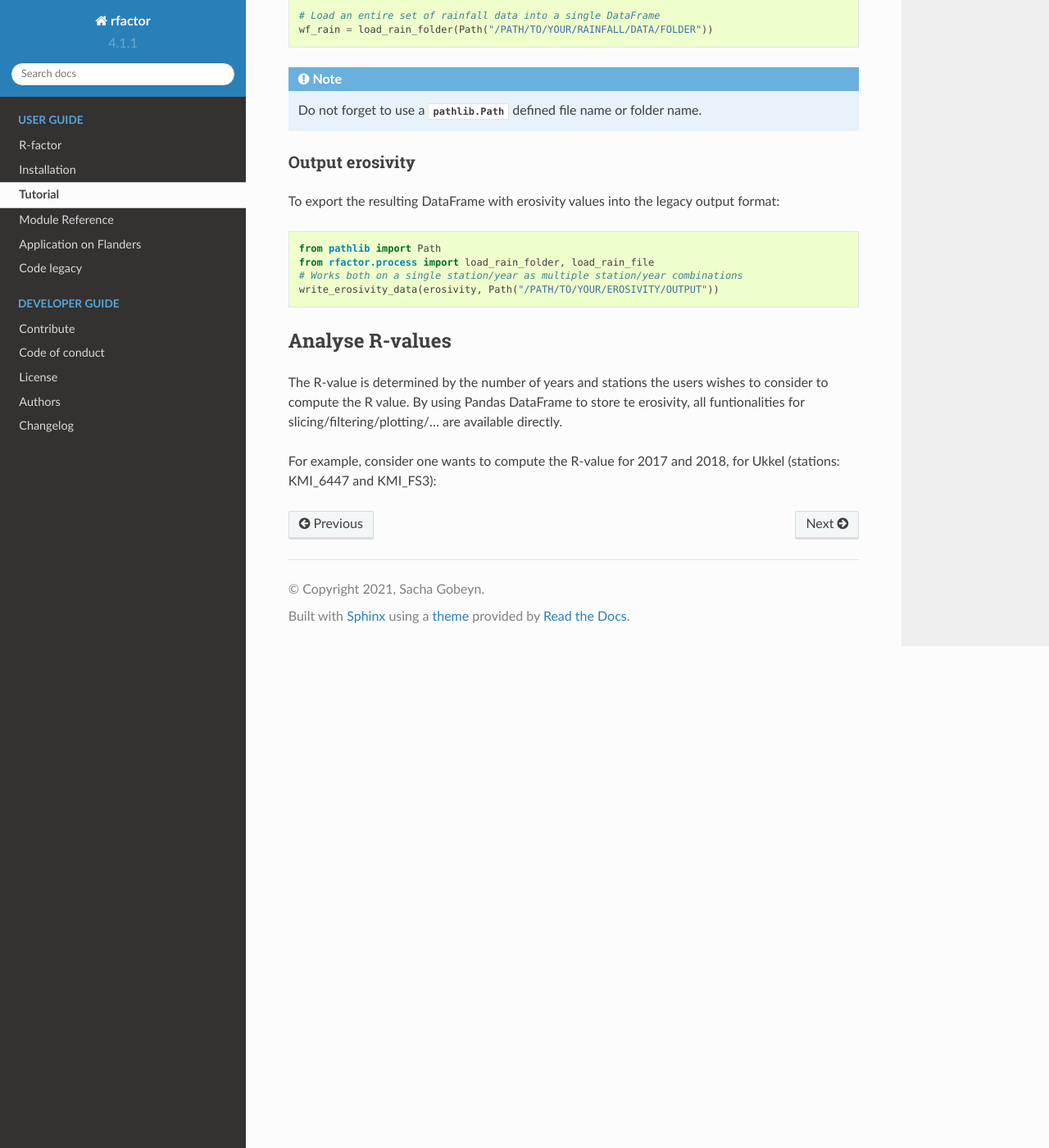
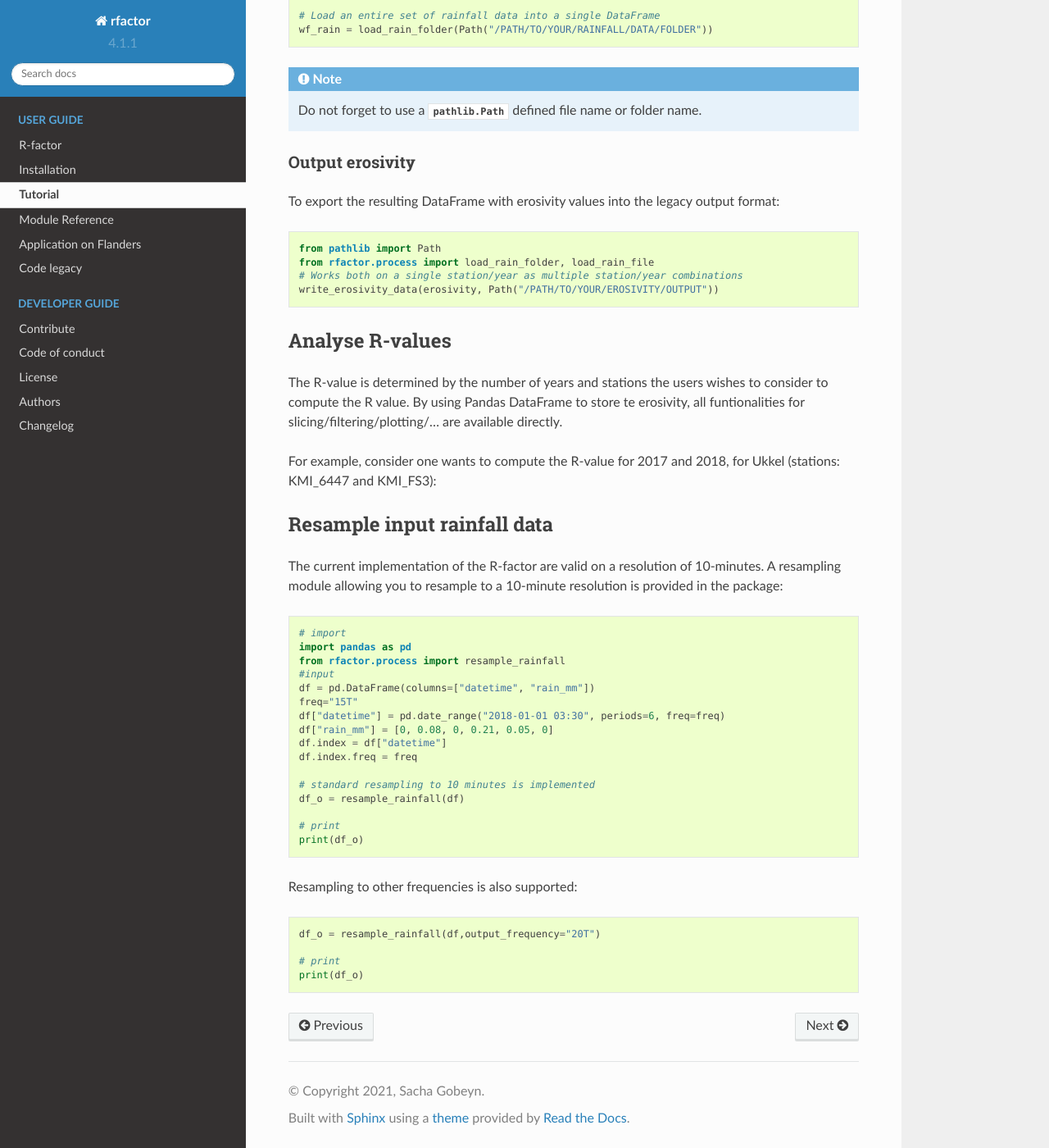
Before and after one commit to watem-sedem/rfactor, a Sphinx documentation site: the page built from docs/get-started.rst, in a window 1280 px wide and 1400 px high, scrolled down 3832 px. Shown: the whole window at 82% size. Built offline with Sphinx 7.4.7 and the Read the Docs theme 2.0.0, drawn with Linux system fonts in a browser that asks for light colours.

Commit message:
docs: add example for resampling bugs: fix small bugs in import test: update tests for test_valid (new file) and test_process

```diff
--- a/docs/get-started.rst
+++ b/docs/get-started.rst
@@ -223,3 +223,38 @@ For example, consider one wants to compute the R-value for 2017 and 2018, for Uk
 .. code-block:: python
     erosivity_selected = erosivity[(erosivity["year"].isin([2017, 2018])) &
                                    (erosivity["station"].isin(['KMI\_6447', 'KMI\_FS3']))]
+
+Resample input rainfall data
+----------------------------
+
+The current implementation of the R-factor are valid on a resolution of
+10-minutes. A resampling module allowing you to resample to a 10-minute
+resolution is provided in the package:
+
+.. code-block:: python
+
+    # import
+    import pandas as pd
+    from rfactor.process import resample_rainfall
+    #input
+    df = pd.DataFrame(columns=["datetime", "rain_mm"])
+    freq="15T"
+    df["datetime"] = pd.date_range("2018-01-01 03:30", periods=6, freq=freq)
+    df["rain_mm"] = [0, 0.08, 0, 0.21, 0.05, 0]
+    df.index = df["datetime"]
+    df.index.freq = freq
+
+    # standard resampling to 10 minutes is implemented
+    df_o = resample_rainfall(df)
+
+    # print
+    print(df_o)
+
+Resampling to other frequencies is also supported:
+
+.. code-block:: python
+
+    df_o = resample_rainfall(df,output_frequency="20T")
+
+    # print
+    print(df_o)
```
Also changed, not shown: 4 other files.
